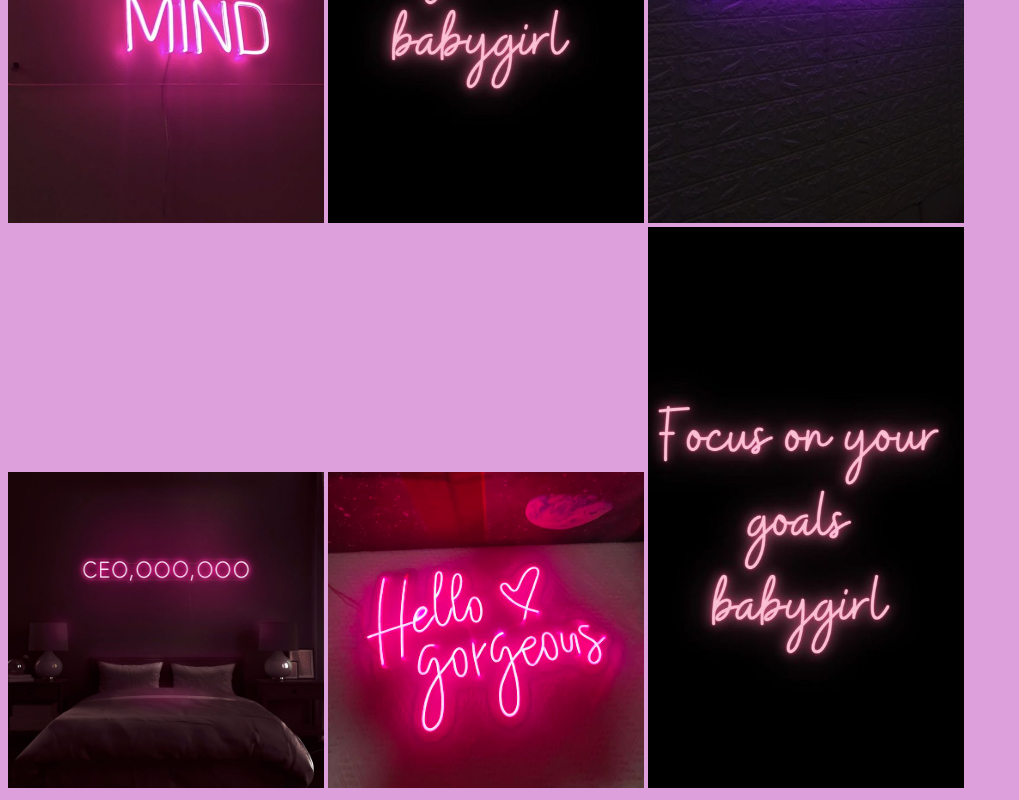
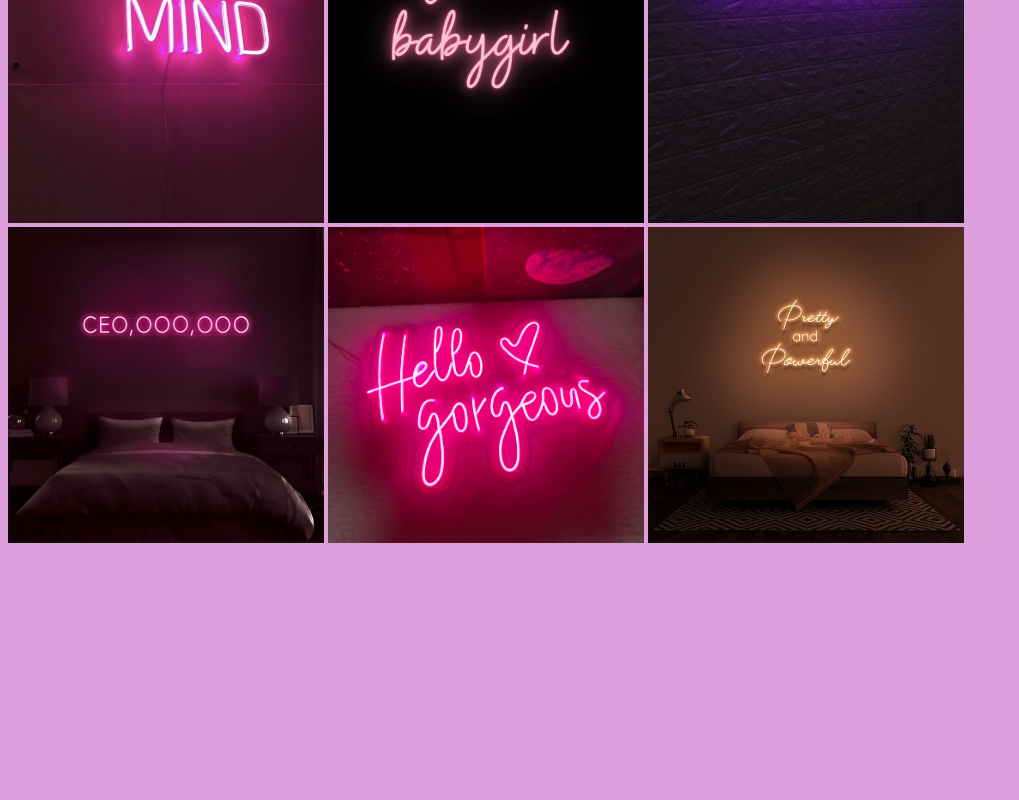
Before and after one commit to nubiannobody/supreme-winner, a plain HTML site: page FrontendMasters/VisionBoard/index.html in a window 1280 px wide. Shown: the part 464-1264 px from the top of the page, without its empty margins (0-1019 px from the left). After the commit the page ends 1019 px from the top, so only its background shows below. Drawn offline with Linux system fonts and the light colour scheme.

Commit message:
Add a new file

```diff
--- a/FrontendMasters/VisionBoard/index.html
+++ b/FrontendMasters/VisionBoard/index.html
@@ -15,7 +15,7 @@
         <img src="thankYouNext.jpeg" alt="Neon Sign" style="width:25%">
         <img src="CEO000000.jpeg" alt="Neon Sign" style="width:25%">
         <img src="hellogorgeous.jpeg" alt="Neon Sign" style="width:25%">
-        <img src="focusOnYourGoals.jpeg" alt="Neon Sign" style="width:25%">
+        <img src="prettyandpowerful.jpeg" alt="Neon Sign" style="width:25%">
         <div class="container">
         <!--
         <h2>✨ Future 🔮 ✨</h2>
```
